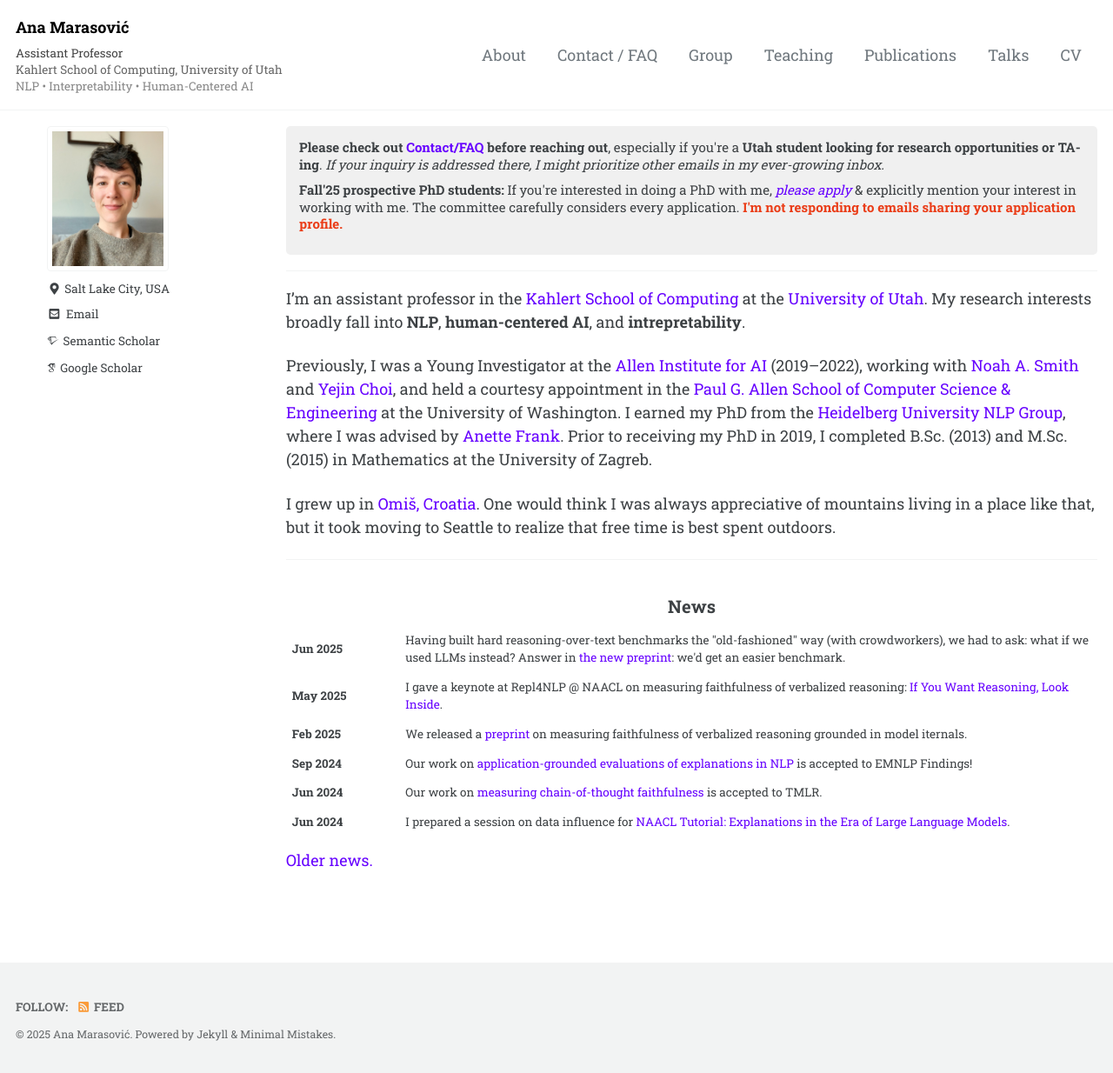
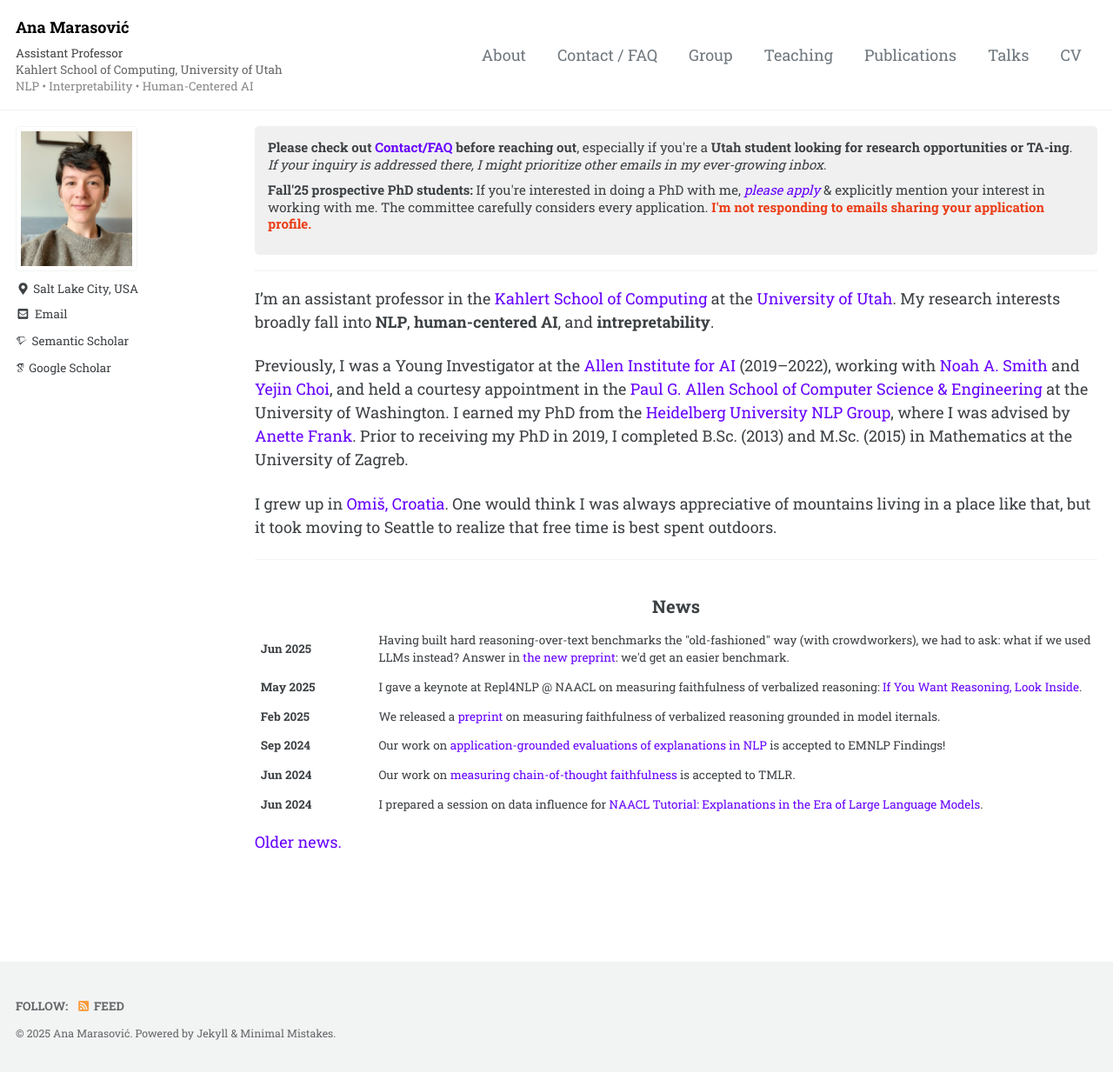
Before and after one commit to amarasovic/amarasovic.github.io, a Jekyll site: the page built from index.md, in a window 1280 px wide and 1234 px high. Shown: the whole window at 87% size. Built offline with Jekyll 4.4.1, drawn with Linux system fonts in a browser that asks for light colours; cached includes are drawn as plain includes; some web fonts are replaced; a script that is not in the unit is left out.

Commit message:
Revert main content margin change
Remove the 2em left margin from main content area.

🤖 Generated with [Claude Code](https://claude.ai/code)

Co-Authored-By: Claude <noreply@anthropic.com>

```diff
--- a/assets/css/main.scss
+++ b/assets/css/main.scss
@@ -46,10 +46,6 @@ a {
   color: #888 !important;
 }
 
-#main {
-  margin-left: 2em !important;
-}
-
 /*
 GS: override any CSS with new CSS styles AFTER the `@import "minimal-mistakes";` line just above!
 See: https://github.com/mmistakes/minimal-mistakes/issues/1219#issuecomment-326809412
```
